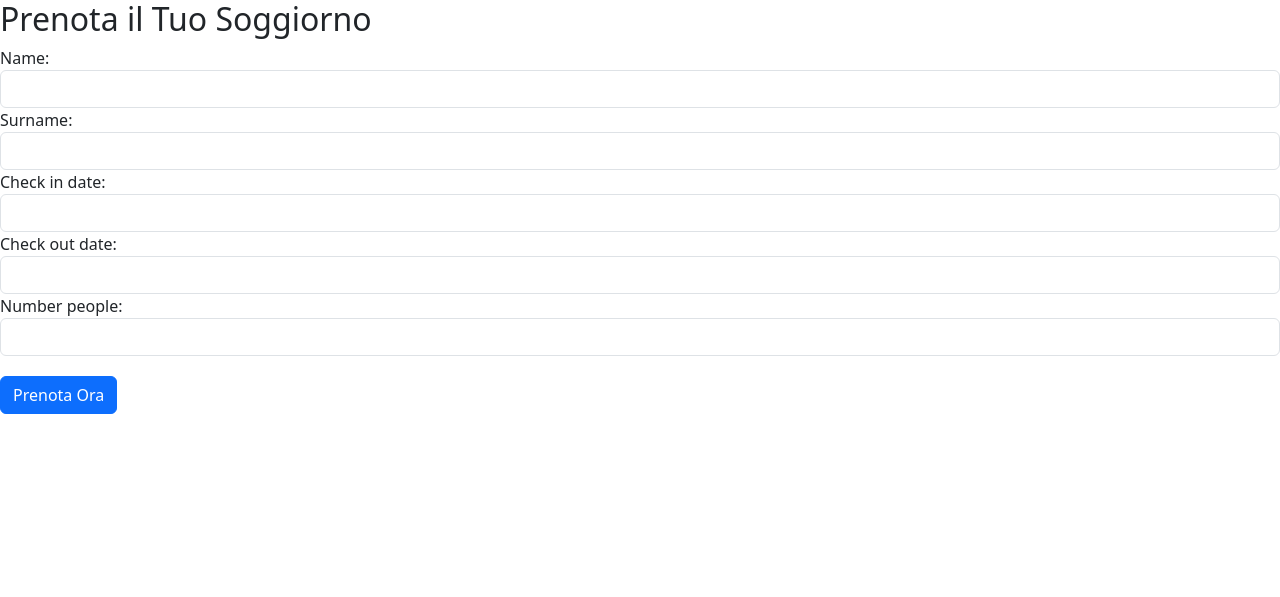
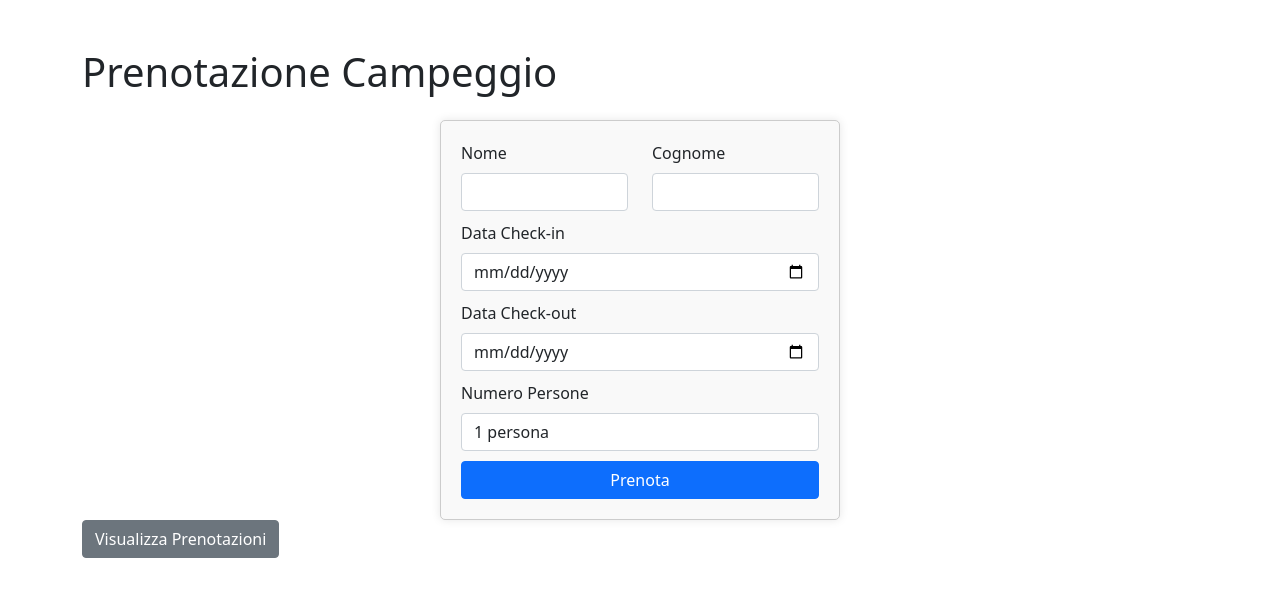
Before and after one commit to LorenzoMoccia/camping_website, a Django app: page /make_reservation/ in a window 1280 px wide. Shown: the top 597 px of the page. Run offline with Django 4.2, Linux system fonts and the light colour scheme; some libraries are stand-ins or nearby versions.

Commit message:
Delete booking

```diff
--- a/camping_backend/booking/templates/booking/booking_form.html
+++ b/camping_backend/booking/templates/booking/booking_form.html
@@ -1,40 +1,80 @@
 {% load static %}
 
+<!DOCTYPE html>
+<html>
 <head>
-    {% load bootstrap5 %}
-    {% bootstrap_css %}
-    {% bootstrap_javascript %}
-    <link rel="stylesheet" type="text/css" href="{% static 'css/styles.css' %}">
+    <title>Prenotazione Campeggio</title>
+    <link rel="stylesheet" href="https://stackpath.bootstrapcdn.com/bootstrap/5.0.0/css/bootstrap.min.css">
+    <style>
+        /* Stilizza il form */
+        .reservation-form {
+            max-width: 400px;
+            margin: 0 auto;
+            padding: 20px;
+            border: 1px solid #ccc;
+            border-radius: 5px;
+            background-color: #f9f9f9;
+            box-shadow: 0px 0px 10px rgba(0, 0, 0, 0.1);
+        }
+
+        /* Stilizza gli input */
+        .form-control {
+            margin-bottom: 10px;
+        }
+
+        /* Stilizza il pulsante di invio */
+        .submit-button {
+            display: block;
+            width: 100%;
+        }
+    </style>
 </head>
+<body>
+    <div class="container mt-5">
+        <h1 class="mb-4">Prenotazione Campeggio</h1>
+        <form class="reservation-form" method="post">
+            {% csrf_token %}
 
-{% block content %}
-<body>
-  <div class="my-form">
-      <h2>Prenota il Tuo Soggiorno</h2>
-      <form method="post">
-          {% csrf_token %}
-          <div class="form-group">
-              {{ form.name.label_tag }}
-              {{ form.name }}
+            <div class="row">
+                <div class="col-md-6">
+                    <label for="id_name" class="form-label">Nome</label>
+                    <input type="text" name="name" id="id_name" class="form-control" required>
                 </div>
-          <div class="form-group">
-              {{ form.surname.label_tag }}
-              {{ form.surname }}
+                <div class="col-md-6">
+                    <label for="id_surname" class="form-label">Cognome</label>
+                    <input type="text" name="surname" id="id_surname" class="form-control" required>
                 </div>
-          <div class="form-group">
-              {{ form.check_in_date.label_tag }}
-              {{ form.check_in_date }}
             </div>
-          <div class="form-group">
-              {{ form.check_out_date.label_tag }}
-              {{ form.check_out_date }}
+
+            <div class="date-inputs">
+                <div>
+                    <label for="id_check_in_date" class="form-label">Data Check-in</label>
+                    <input type="date" name="check_in_date" id="id_check_in_date" class="form-control" required min="{{ today }}">
                 </div>
-          <div class="form-group">
-              {{ form.number_people.label_tag }}
-              {{ form.number_people }}
+                <div>
+                    <label for="id_check_out_date" class="form-label">Data Check-out</label>
+                    <input type="date" name="check_out_date" id="id_check_out_date" class="form-control" required min="{{ today }}">
                 </div>
-          <button type="submit" class="btn btn-primary" style="margin-top: 20px;">Prenota Ora</button>
+            </div>
+
+            <label for="id_number_people" class="form-label">Numero Persone</label>
+            <select name="number_people" id="id_number_people" class="form-control" required>
+                <option value="1">1 persona</option>
+                <option value="2">2 persone</option>
+                <option value="3">3 persone</option>
+                <option value="4">4 persone</option>
+                <!-- Aggiungi altre opzioni se necessario -->
+            </select>
+
+            <button type="submit" class="btn btn-primary submit-button">Prenota</button>
         </form>
+
+        <a href="{% url 'reservation_list' %}" class="btn btn-secondary view-button">Visualizza Prenotazioni</a>
     </div>
+    <script>
+        var today = new Date().toISOString().split("T")[0];
+        document.getElementById("id_check_in_date").setAttribute("min", today);
+        document.getElementById("id_check_out_date").setAttribute("min", today);
+    </script>
 </body>
-{% endblock %}
+</html>
--- a/camping_backend/booking/urls.py
+++ b/camping_backend/booking/urls.py
@@ -1,6 +1,8 @@
 from django.urls import path
-from .views import ReservationFormView
+from .views import ReservationFormView, ReservationListView, DeleteReservationView
 
 urlpatterns = [
     path('make_reservation/', ReservationFormView.as_view(), name='make_reservation'),
+    path('reservation_list/', ReservationListView.as_view(), name='reservation_list'),
+    path('delete_reservation/<int:pk>/', DeleteReservationView.as_view(), name='delete_reservation'),
 ]
--- a/camping_backend/booking/views.py
+++ b/camping_backend/booking/views.py
@@ -2,6 +2,9 @@ from django.views.generic.edit import FormView
 from .forms import ReservationForm
 from .models import Booking
 from django.urls import reverse_lazy
+from django.shortcuts import render, redirect
+from django.views.generic import ListView
+from django.views.generic.base import View
 
 class ReservationFormView(FormView):
     form_class = ReservationForm
@@ -11,3 +14,21 @@ class ReservationFormView(FormView):
     def form_valid(self, form):
         form.save()
         return super().form_valid(form)
+
+class ReservationListView(View):
+    def get(self, request):
+        reservations = Booking.objects.all()
+        return render(request, 'booking/booking_list.html', {'reservations': reservations})
+
+    def post(self, request):
+        reservation_id = request.POST.get('reservation_id')
+        if reservation_id:
+            reservation = Booking.objects.get(pk=reservation_id)
+            reservation.delete()
+        return redirect('reservation_list')
+
+class DeleteReservationView(View):
+    def get(self, request, pk):
+        reservation = Booking.objects.get(pk=pk)
+        reservation.delete()
+        return redirect('reservation_list')
```
Also changed, not shown: camping_backend/booking/templates/booking/booking_list.html (+74 -0 lines), camping_backend/static/css/style.css (+40 -26 lines). Lines whose indentation alone changed are shown as unchanged.
